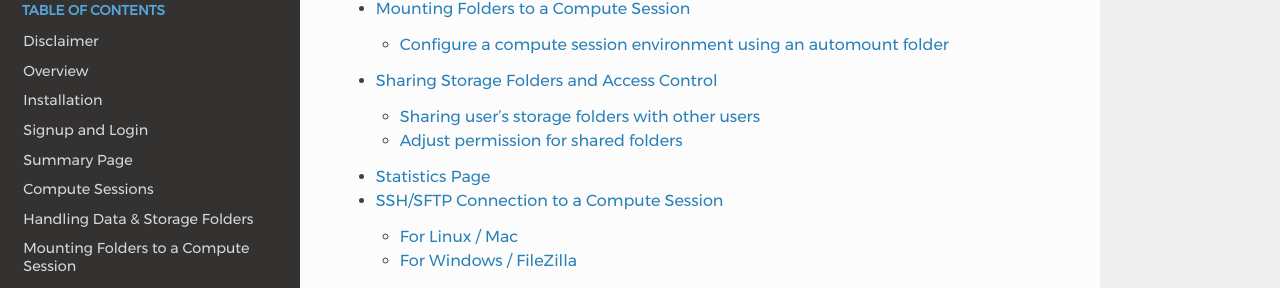
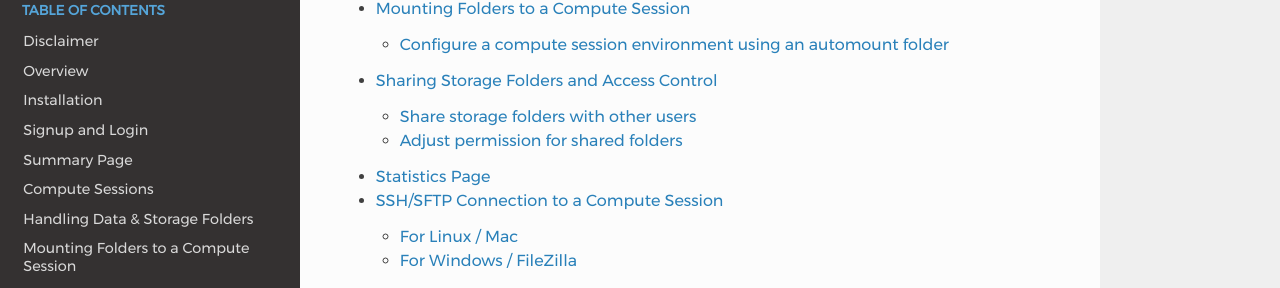
Before and after one commit to lablup/backend.ai-docs-webui, a Sphinx documentation site: the page built from docs/index.rst, in a window 1280 px wide and 900 px high, scrolled down 1066 px. Shown: the part 153-441 px from the top of the window. Built offline with Sphinx 7.4.7 and the Read the Docs theme 2.0.0, drawn with Linux system fonts in a browser that asks for light colours.

Commit message:
changed subsection title

```diff
--- a/docs/share_vfolder/share_vfolder.rst
+++ b/docs/share_vfolder/share_vfolder.rst
@@ -7,7 +7,7 @@ members to collaborate. For this purpose, Backend.AI provides flexible folder
 sharing feature.
 
 
-Sharing user's storage folders with other users
+Share storage folders with other users
 -----------------------------------------------
 
 Let's learn how to share your personal Storage folder with other users. First,
```
